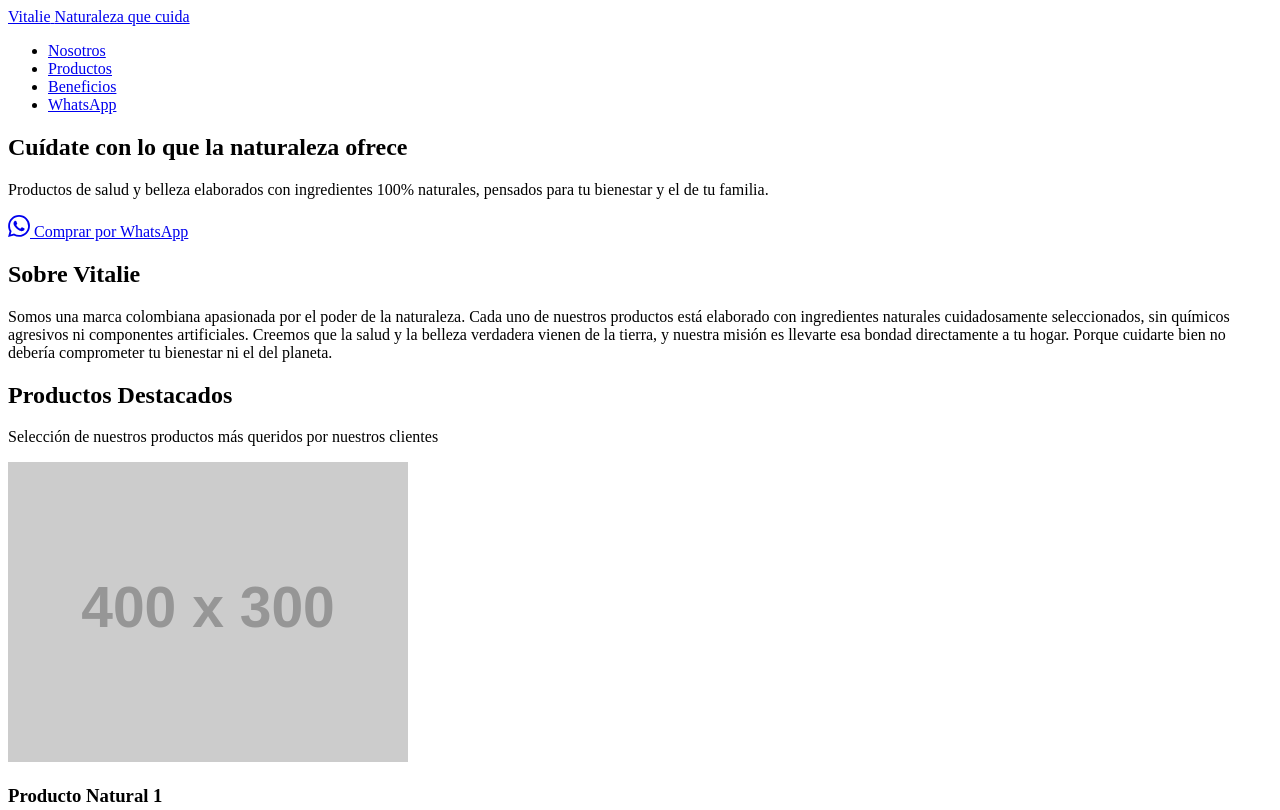
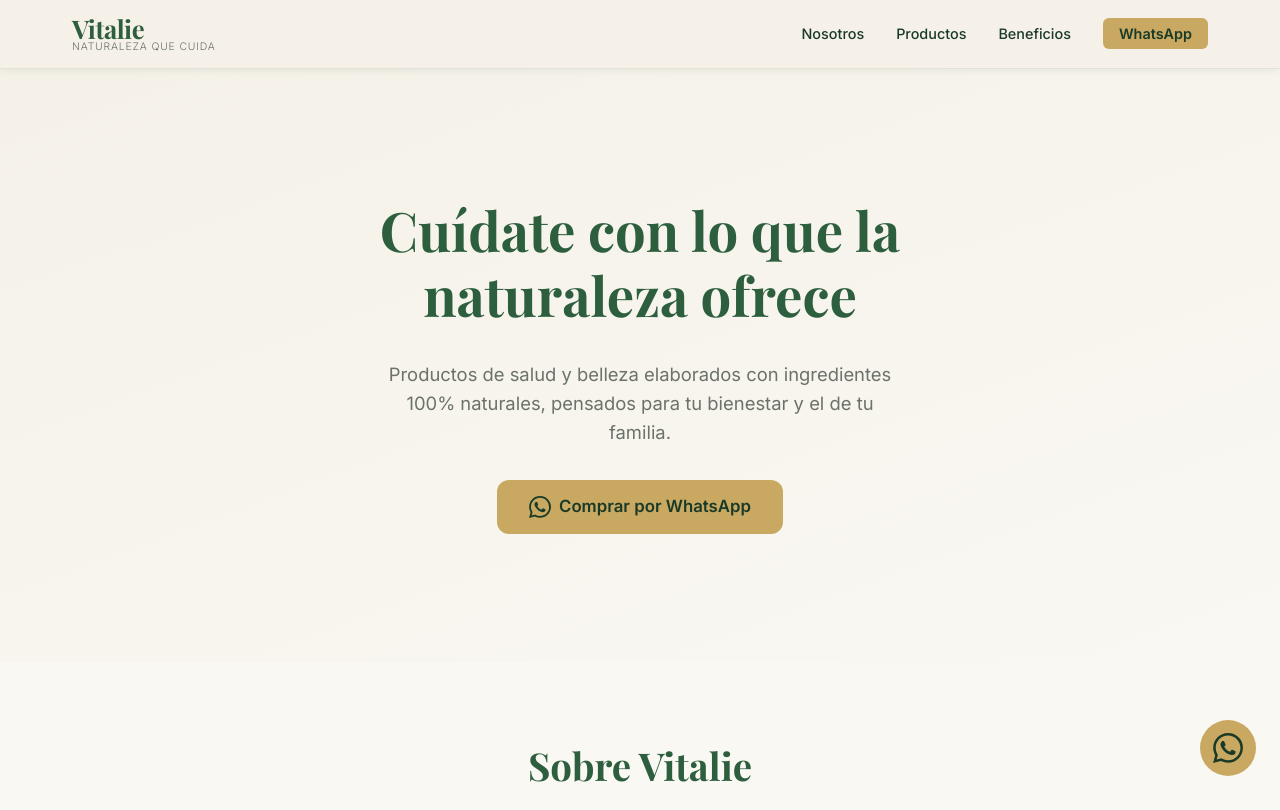
Before and after one commit to thxkxz/vitalie, a plain HTML site: page index.html in a window 1280 px wide. Shown: the top 810 px of the page. Drawn offline with nearby package versions, Linux system fonts and the light colour scheme; placeholder pictures from the web are drawn by us.

Commit message:
agrega boton flotante de wsp con animación

```diff
--- a/index.html
+++ b/index.html
@@ -243,6 +243,19 @@
       </div>
     </footer>
 
+    <!-- BOTÓN FLOTANTE DE WHATSAPP -->
+    <a
+      href="https://wa.me/573000000000?text=Hola%20Vitalie%2C%20me%20interesa%20conocer%20sus%20productos%20naturales"
+      class="boton-flotante-whatsapp"
+      target="_blank"
+      rel="noopener noreferrer"
+      aria-label="Contactar por WhatsApp"
+    >
+      <svg xmlns="http://www.w3.org/2000/svg" viewBox="0 0 24 24" width="30" height="30" fill="currentColor" aria-hidden="true">
+        <path d="M17.472 14.382c-.297-.149-1.758-.867-2.03-.967-.273-.099-.471-.148-.67.15-.197.297-.767.966-.94 1.164-.173.199-.347.223-.644.075-.297-.15-1.255-.463-2.39-1.475-.883-.788-1.48-1.761-1.653-2.059-.173-.297-.018-.458.13-.606.134-.133.298-.347.446-.52.149-.174.198-.298.298-.497.099-.198.05-.371-.025-.52-.075-.149-.669-1.612-.916-2.207-.242-.579-.487-.5-.669-.51-.173-.008-.371-.01-.57-.01-.198 0-.52.074-.792.372-.272.297-1.04 1.016-1.04 2.479 0 1.462 1.065 2.875 1.213 3.074.149.198 2.096 3.2 5.077 4.487.709.306 1.262.489 1.694.625.712.227 1.36.195 1.871.118.571-.085 1.758-.719 2.006-1.413.248-.694.248-1.289.173-1.413-.074-.124-.272-.198-.57-.347m-5.421 7.403h-.004a9.87 9.87 0 01-5.031-1.378l-.361-.214-3.741.982.998-3.648-.235-.374a9.86 9.86 0 01-1.51-5.26c.001-5.45 4.436-9.884 9.888-9.884 2.64 0 5.122 1.03 6.988 2.898a9.825 9.825 0 012.893 6.994c-.003 5.45-4.437 9.884-9.885 9.884m8.413-18.297A11.815 11.815 0 0012.05 0C5.495 0 .16 5.335.157 11.892c0 2.096.547 4.142 1.588 5.945L.057 24l6.305-1.654a11.882 11.882 0 005.683 1.448h.005c6.554 0 11.89-5.335 11.893-11.893a11.821 11.821 0 00-3.48-8.413z"/>
+      </svg>
+    </a>
+
     <script src="src/js/main.js"></script>
   </body>
 </html>
--- a/src/css/estilos.css
+++ b/src/css/estilos.css
@@ -0,0 +1,506 @@
+/* ============================================================
+   VITALIE — Estilos principales
+   Orden: reset → variables → globales → secciones → media queries
+   ============================================================ */
+
+/* ── 1. RESET Y BASE ─────────────────────────────────────── */
+*,
+*::before,
+*::after {
+  box-sizing: border-box;
+}
+
+html {
+  scroll-behavior: smooth;
+}
+
+body {
+  margin: 0;
+  font-family: 'Inter', sans-serif;
+  font-size: 1rem;
+  line-height: 1.6;
+  color: var(--verde-oscuro);
+  background-color: var(--blanco-hueso);
+}
+
+h1, h2, h3, h4 {
+  margin: 0;
+  font-family: 'Playfair Display', serif;
+  line-height: 1.2;
+}
+
+p {
+  margin: 0;
+}
+
+a {
+  text-decoration: none;
+  color: inherit;
+}
+
+img {
+  display: block;
+  max-width: 100%;
+  height: auto;
+}
+
+ul {
+  list-style: none;
+  margin: 0;
+  padding: 0;
+}
+
+/* ── 2. VARIABLES DE DISEÑO ──────────────────────────────── */
+:root {
+  /* Paleta oficial */
+  --verde-bosque: #2D5F3F;
+  --verde-salvia: #87A878;
+  --dorado:       #C9A961;
+  --crema:        #F5F1E8;
+  --blanco-hueso: #FAF8F3;
+  --verde-oscuro: #1A3A28;
+  --gris-suave:   #6B7268;
+
+  /* Espaciado */
+  --espacio-xs:  0.5rem;
+  --espacio-sm:  1rem;
+  --espacio-md:  2rem;
+  --espacio-lg:  3rem;
+  --espacio-xl:  5rem;
+
+  /* Bordes y sombras */
+  --radio-sm:    6px;
+  --radio-md:    12px;
+  --sombra-sm:   0 2px 8px rgba(45, 95, 63, 0.08);
+  --sombra-md:   0 4px 20px rgba(45, 95, 63, 0.12);
+
+  /* Transicion global */
+  --transicion:  200ms ease;
+}
+
+/* ── 3. COMPONENTES GLOBALES ─────────────────────────────── */
+
+/* Contenedor centrado con padding lateral */
+.contenedor {
+  width: 100%;
+  max-width: 1200px;
+  margin-inline: auto;
+  padding-inline: var(--espacio-sm);
+}
+
+/* Títulos de sección */
+.seccion-titulo {
+  font-size: clamp(1.6rem, 5vw, 2.4rem);
+  color: var(--verde-bosque);
+  text-align: center;
+  margin-bottom: var(--espacio-sm);
+}
+
+/* Subtítulo de sección (debajo del título principal) */
+.seccion-subtitulo {
+  text-align: center;
+  color: var(--gris-suave);
+  font-size: 1rem;
+  margin-bottom: var(--espacio-md);
+}
+
+/* Botón WhatsApp — aparece en hero, tarjetas y footer */
+.boton-whatsapp {
+  display: inline-flex;
+  align-items: center;
+  gap: var(--espacio-xs);
+  background-color: var(--dorado);
+  color: var(--verde-oscuro);
+  font-family: 'Inter', sans-serif;
+  font-weight: 600;
+  font-size: 0.95rem;
+  padding: 0.65rem 1.4rem;
+  border-radius: var(--radio-md);
+  transition: background-color var(--transicion), transform var(--transicion), box-shadow var(--transicion);
+}
+
+.boton-whatsapp:hover,
+.boton-whatsapp:focus-visible {
+  background-color: var(--verde-salvia);
+  color: var(--blanco-hueso);
+  transform: translateY(-2px);
+  box-shadow: var(--sombra-md);
+}
+
+/* Variante grande para el hero */
+.boton-grande {
+  font-size: 1.05rem;
+  padding: 0.85rem 2rem;
+}
+
+/* ── 4. HEADER ───────────────────────────────────────────── */
+.site-header {
+  position: sticky;
+  top: 0;
+  z-index: 100;
+  background-color: var(--crema);
+  border-bottom: 1px solid rgba(45, 95, 63, 0.1);
+  box-shadow: var(--sombra-sm);
+}
+
+.header-contenido {
+  display: flex;
+  align-items: center;
+  justify-content: space-between;
+  max-width: 1200px;
+  margin-inline: auto;
+  padding: 0.9rem var(--espacio-sm);
+}
+
+/* Logo */
+.logo {
+  display: flex;
+  flex-direction: column;
+  line-height: 1;
+}
+
+.logo-texto {
+  font-family: 'Playfair Display', serif;
+  font-size: 1.6rem;
+  font-weight: 700;
+  color: var(--verde-bosque);
+  letter-spacing: -0.02em;
+}
+
+.logo-eslogan {
+  font-size: 0.65rem;
+  font-weight: 300;
+  color: var(--gris-suave);
+  letter-spacing: 0.08em;
+  text-transform: uppercase;
+}
+
+/* Navegación */
+.nav-lista {
+  display: flex;
+  align-items: center;
+  gap: var(--espacio-md);
+}
+
+.nav-lista a {
+  font-size: 0.9rem;
+  font-weight: 500;
+  color: var(--verde-oscuro);
+  transition: color var(--transicion);
+}
+
+.nav-lista a:hover {
+  color: var(--verde-bosque);
+}
+
+/* CTA de nav (botón WhatsApp pequeño en la barra) */
+.nav-cta {
+  background-color: var(--dorado);
+  color: var(--verde-oscuro) !important;
+  padding: 0.45rem 1rem;
+  border-radius: var(--radio-sm);
+  font-weight: 600 !important;
+  transition: background-color var(--transicion), transform var(--transicion) !important;
+}
+
+.nav-cta:hover {
+  background-color: var(--verde-salvia);
+  color: var(--blanco-hueso) !important;
+  transform: translateY(-1px);
+}
+
+/* En móvil, ocultar los enlaces de nav excepto el CTA */
+.nav-lista li:not(:last-child) {
+  display: none;
+}
+
+/* ── 5. HERO ─────────────────────────────────────────────── */
+.seccion-hero {
+  background: linear-gradient(160deg, var(--crema) 0%, var(--blanco-hueso) 100%);
+  padding: var(--espacio-xl) var(--espacio-sm);
+  text-align: center;
+}
+
+.hero-contenido {
+  max-width: 680px;
+  margin-inline: auto;
+  display: flex;
+  flex-direction: column;
+  align-items: center;
+  gap: var(--espacio-md);
+}
+
+.hero-titulo {
+  font-size: clamp(2rem, 7vw, 3.4rem);
+  color: var(--verde-bosque);
+  font-weight: 700;
+}
+
+.hero-subtitulo {
+  font-size: clamp(1rem, 3vw, 1.15rem);
+  color: var(--gris-suave);
+  max-width: 520px;
+}
+
+/* ── 6. SOBRE VITALIE ────────────────────────────────────── */
+.seccion-sobre {
+  background-color: var(--blanco-hueso);
+  padding: var(--espacio-lg) var(--espacio-sm);
+}
+
+.sobre-texto {
+  max-width: 720px;
+  margin-inline: auto;
+  text-align: center;
+  color: var(--gris-suave);
+  font-size: 1.05rem;
+  line-height: 1.8;
+}
+
+/* ── 7. PRODUCTOS DESTACADOS ─────────────────────────────── */
+.seccion-productos {
+  background-color: var(--crema);
+  padding: var(--espacio-lg) var(--espacio-sm);
+}
+
+/* Grid: 1 columna en mobile */
+.productos-grilla {
+  display: grid;
+  grid-template-columns: 1fr;
+  gap: var(--espacio-md);
+}
+
+/* Tarjeta individual */
+.tarjeta-producto {
+  background-color: var(--blanco-hueso);
+  border-radius: var(--radio-md);
+  box-shadow: var(--sombra-sm);
+  overflow: hidden;
+  transition: transform var(--transicion), box-shadow var(--transicion);
+  display: flex;
+  flex-direction: column;
+}
+
+.tarjeta-producto:hover {
+  transform: translateY(-4px);
+  box-shadow: var(--sombra-md);
+}
+
+.tarjeta-imagen img {
+  width: 100%;
+  height: 220px;
+  object-fit: cover;
+}
+
+.tarjeta-cuerpo {
+  padding: var(--espacio-sm) var(--espacio-md);
+  display: flex;
+  flex-direction: column;
+  gap: var(--espacio-xs);
+  flex: 1;
+}
+
+.tarjeta-nombre {
+  font-size: 1.15rem;
+  color: var(--verde-bosque);
+}
+
+.tarjeta-descripcion {
+  font-size: 0.9rem;
+  color: var(--gris-suave);
+  line-height: 1.5;
+}
+
+.tarjeta-precio {
+  font-size: 1.1rem;
+  font-weight: 600;
+  color: var(--verde-oscuro);
+  margin-top: auto;
+  padding-top: var(--espacio-xs);
+}
+
+/* El botón de la tarjeta ocupa todo el ancho disponible */
+.tarjeta-cuerpo .boton-whatsapp {
+  justify-content: center;
+  width: 100%;
+  margin-top: var(--espacio-xs);
+}
+
+/* ── 8. BENEFICIOS ───────────────────────────────────────── */
+.seccion-beneficios {
+  background-color: var(--blanco-hueso);
+  padding: var(--espacio-lg) var(--espacio-sm);
+}
+
+/* Grid: 1 columna en mobile */
+.beneficios-grilla {
+  display: grid;
+  grid-template-columns: 1fr;
+  gap: var(--espacio-md);
+  margin-top: var(--espacio-md);
+}
+
+.beneficio-tarjeta {
+  text-align: center;
+  padding: var(--espacio-md);
+  border-radius: var(--radio-md);
+  background-color: var(--crema);
+  box-shadow: var(--sombra-sm);
+  transition: transform var(--transicion);
+}
+
+.beneficio-tarjeta:hover {
+  transform: translateY(-3px);
+}
+
+.beneficio-icono {
+  font-size: 2.4rem;
+  margin-bottom: var(--espacio-xs);
+}
+
+.beneficio-titulo {
+  font-size: 1.1rem;
+  color: var(--verde-bosque);
+  margin-bottom: var(--espacio-xs);
+}
+
+.beneficio-descripcion {
+  font-size: 0.9rem;
+  color: var(--gris-suave);
+  line-height: 1.6;
+}
+
+/* ── 9. FOOTER ───────────────────────────────────────────── */
+.site-footer {
+  background-color: var(--verde-oscuro);
+  color: var(--crema);
+  padding: var(--espacio-lg) var(--espacio-sm);
+}
+
+.footer-contenido {
+  max-width: 1200px;
+  margin-inline: auto;
+  text-align: center;
+  display: flex;
+  flex-direction: column;
+  gap: var(--espacio-xs);
+}
+
+.footer-marca {
+  font-family: 'Playfair Display', serif;
+  font-size: 1.8rem;
+  font-weight: 700;
+  color: var(--crema);
+}
+
+.footer-copy {
+  font-size: 0.8rem;
+  color: var(--verde-salvia);
+}
+
+.footer-contacto {
+  font-size: 0.9rem;
+  color: var(--crema);
+  margin-top: var(--espacio-xs);
+}
+
+.footer-numero {
+  display: inline-block;
+  font-size: 1rem;
+  font-weight: 600;
+  color: var(--dorado);
+  transition: color var(--transicion);
+}
+
+.footer-numero:hover {
+  color: var(--verde-salvia);
+}
+
+/* ── 10. BOTÓN FLOTANTE DE WHATSAPP ─────────────────────── */
+
+/* Animación de pulso para llamar la atención */
+@keyframes pulso {
+  0%   { box-shadow: 0 0 0 0 rgba(201, 169, 97, 0.5); }
+  70%  { box-shadow: 0 0 0 12px rgba(201, 169, 97, 0); }
+  100% { box-shadow: 0 0 0 0 rgba(201, 169, 97, 0); }
+}
+
+.boton-flotante-whatsapp {
+  position: fixed;
+  bottom: 1.5rem;
+  right: 1.5rem;
+  z-index: 200;
+  display: flex;
+  align-items: center;
+  justify-content: center;
+  width: 3.5rem;
+  height: 3.5rem;
+  background-color: var(--dorado);
+  color: var(--verde-oscuro);
+  border-radius: 50%;
+  box-shadow: var(--sombra-md);
+  animation: pulso 2.5s ease-in-out infinite;
+  transition: background-color var(--transicion), transform var(--transicion);
+}
+
+.boton-flotante-whatsapp:hover,
+.boton-flotante-whatsapp:focus-visible {
+  background-color: var(--verde-bosque);
+  color: var(--blanco-hueso);
+  transform: scale(1.1);
+  animation: none;
+}
+
+/* ── 11. MEDIA QUERIES ───────────────────────────────────── */
+
+/* Tablet: 768px y arriba */
+@media (min-width: 768px) {
+  .contenedor {
+    padding-inline: var(--espacio-md);
+  }
+
+  /* Nav: mostrar todos los enlaces */
+  .nav-lista li:not(:last-child) {
+    display: list-item;
+  }
+
+  .header-contenido {
+    padding: 1rem var(--espacio-md);
+  }
+
+  /* Productos: 2 columnas */
+  .productos-grilla {
+    grid-template-columns: repeat(2, 1fr);
+  }
+
+  /* Beneficios: 3 columnas */
+  .beneficios-grilla {
+    grid-template-columns: repeat(3, 1fr);
+  }
+
+  .sobre-texto {
+    font-size: 1.1rem;
+  }
+}
+
+/* Desktop: 1024px y arriba */
+@media (min-width: 1024px) {
+  .contenedor {
+    padding-inline: var(--espacio-lg);
+  }
+
+  /* Productos: 4 columnas */
+  .productos-grilla {
+    grid-template-columns: repeat(4, 1fr);
+  }
+
+  .seccion-hero {
+    padding-block: 8rem;
+  }
+
+  .seccion-sobre,
+  .seccion-productos,
+  .seccion-beneficios {
+    padding-block: var(--espacio-xl);
+  }
+}
```
